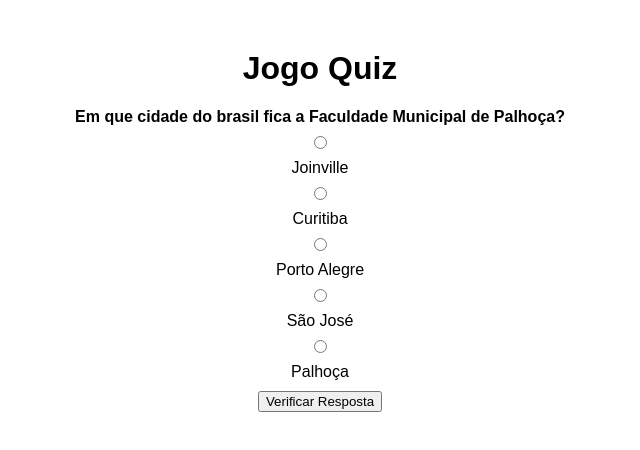
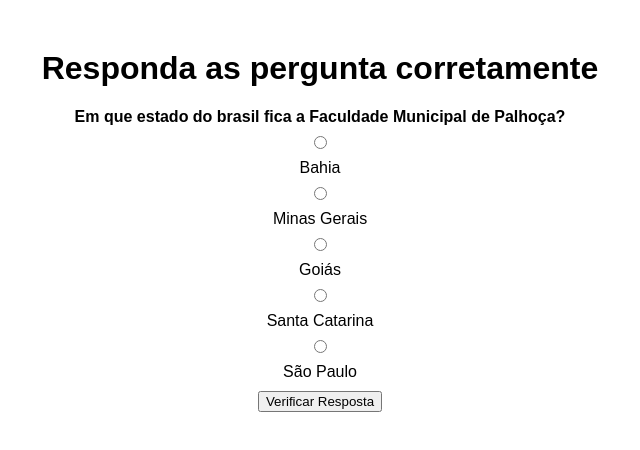
Before and after one commit to Daudasanha/EAD, a plain HTML site: page index.html in a window 1280 px wide. Shown: the whole page, without its empty margins (320-960 px from the left). Drawn offline with Linux system fonts and the light colour scheme.

Commit message:
Update index.html

```diff
--- a/index.html
+++ b/index.html
@@ -3,7 +3,7 @@
 <head>
     <meta charset="UTF-8">
     <meta name="viewport" content="width=device-width, initial-scale=1.0">
-    <title>Jogo Quiz</title>
+    <title>Responda as pergunta corretamente</title>
     <style>
         body {
             font-family: Arial, sans-serif;
@@ -35,7 +35,7 @@
 <body>
 
     <div class="quiz-container">
-        <h1>Jogo Quiz</h1>
+        <h1>Responda as pergunta corretamente</h1>
         <div id="pergunta"></div>
 
         <div id="opcoes" class="opcao"></div>
@@ -48,9 +48,9 @@
     <script>
         const perguntas = [
             {
-                pergunta: "Em que cidade do brasil fica a Faculdade Municipal de Palhoça?",
-                opcoes: ["Joinville", "Curitiba", "Porto Alegre", "São José","Palhoça"],
-                resposta: "Palhoça"
+                 pergunta: "Em que estado do brasil fica a Faculdade Municipal de Palhoça?",
+                opcoes: ["Bahia", "Minas Gerais", "Goiás", "Santa Catarina","São Paulo"],
+                resposta: "Santa Catarina"
             },
             {
                 pergunta: "Quem é o professor do programação'Curso de ADS'?",
```
